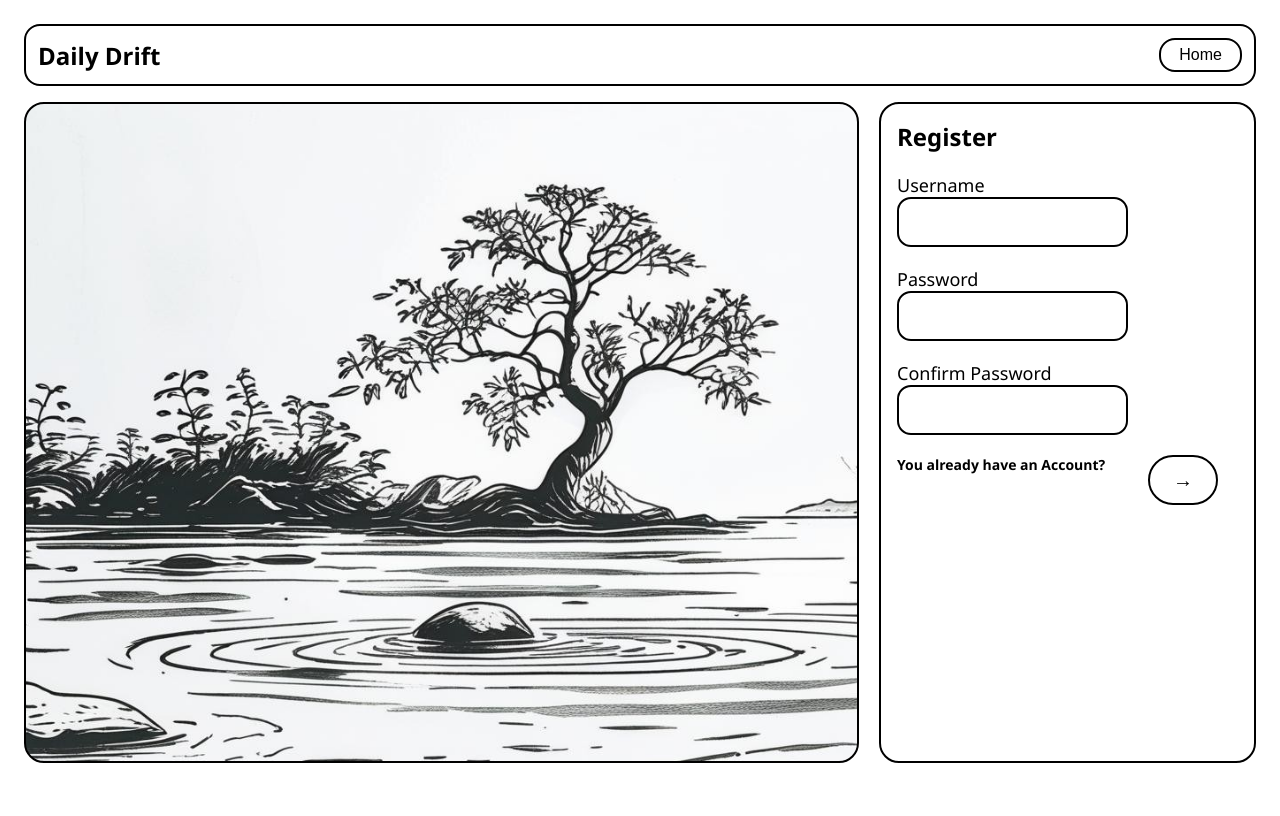
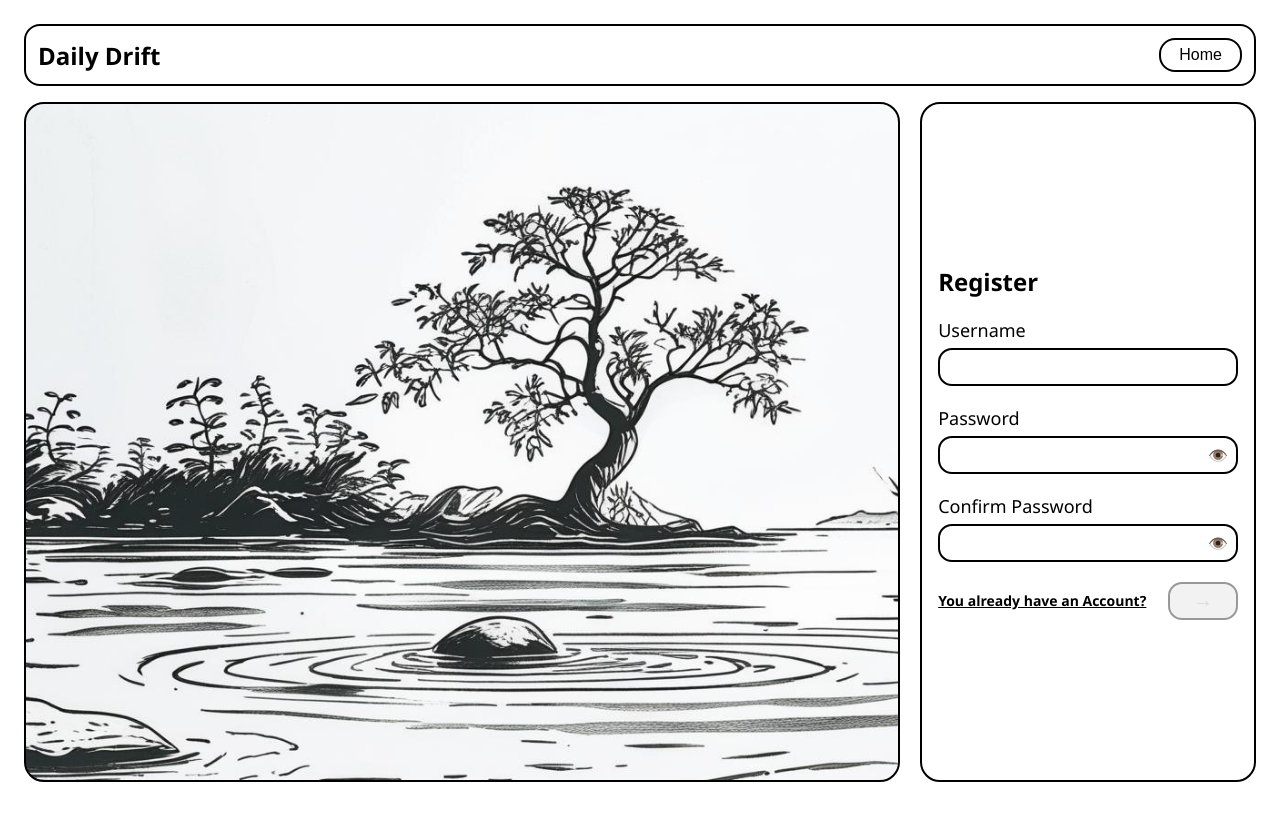
Before and after one commit to DailyDrift/dd-frontend, a React (Vite) app: page /register in a window 1280 px wide. Built offline with nearby package versions, Linux system fonts and the light colour scheme.

Commit message:
beautified login- and register-page + connected register w/ backend

```diff
--- a/src/pages/LoginPage.jsx
+++ b/src/pages/LoginPage.jsx
@@ -20,7 +20,7 @@ export default function LoginPage() {
             await login(username, password);
             navigate("/");
         } catch (err) {
-            setError(err.response?.data?.message ?? "Login fehlgeschlagen");
+            setError("Benutzername oder Passwort ist falsch.");
         } finally {
             setLoading(false);
         }
@@ -30,7 +30,7 @@ export default function LoginPage() {
         <div style={styles.page}>
             <header style={styles.header}>
                 <div style={styles.logo}
-                        onClick={()=> navigate("/")}
+                     onClick={() => navigate("/")}
                 >Daily Drift</div>
                 <button style={styles.registerButton}
                         onClick={() => navigate("/")}
@@ -42,10 +42,10 @@ export default function LoginPage() {
                 <div style={styles.cardLogin}>
                     <form onSubmit={handleSubmit} style={styles.grid2}>
                         <div style={styles.logo2}>Login</div>
-                        <div style={styles.fieldGroup= {
-                                    gridColumn: "1 / 1",
-                                    gridRow: "2 / 2",}}>
+
+                        <div style={{ gridColumn: "1 / 3", gridRow: "2 / 3", display: "flex", flexDirection: "column", gap: "6px" }}>
                             <label style={styles.label}>Username</label>
+                            <div style={{ display: "flex", gap: "10px", alignItems: "center" }}>
                                 <input
                                     type="text"
                                     style={styles.input}
@@ -53,11 +53,13 @@ export default function LoginPage() {
                                     onChange={(e) => setUsername(e.target.value)}
                                     disabled={loading}
                                 />
+                                <div style={{ width: "70px", flexShrink: 0 }} />
                             </div>
-                        <div style={styles.fieldGroup= {
-                                    gridColumn: "1 / 2",
-                                    gridRow: "3 / 3",}}>
+                        </div>
+
+                        <div style={{ gridColumn: "1 / 3", gridRow: "3 / 4", display: "flex", flexDirection: "column", gap: "6px" }}>
                             <label style={styles.label}>Password</label>
+                            <div style={{ display: "flex", gap: "10px", alignItems: "center" }}>
                                 <input
                                     type="password"
                                     style={styles.input}
@@ -65,18 +67,25 @@ export default function LoginPage() {
                                     onChange={(e) => setPassword(e.target.value)}
                                     disabled={loading}
                                 />
+                                <button
+                                    type="submit"
+                                    style={{
+                                        ...styles.submitButton,
+                                        opacity: (loading || !username || !password) ? 0.4 : 1,
+                                        cursor: (loading || !username || !password) ? "not-allowed" : "pointer",
+                                        background: (loading || !username || !password) ? "#e0e0e0" : "#fff",
+                                    }}
+                                    disabled={loading || !username || !password}
+                                >
+                                    {loading ? "..." : "→"}
+                                </button>
+                            </div>
                         </div>
 
                         {error && <p style={styles.error}>{error}</p>}
-                        <button
-                            type="submit"
-                            style={{ ...styles.submitButton, opacity: loading ? 0.5 : 1 }}
-                            disabled={loading}
-                        >
-                            {loading ? "..." : "→"}
-                        </button>
+
                         <div style={styles.logo3}
-                             onClick={()=> navigate("/register")}
+                             onClick={() => navigate("/register")}
                         >You don't have an Account?</div>
                     </form>
                 </div>
@@ -109,17 +118,19 @@ const styles = {
     },
     logo2: {
         gridColumn: "1 / 2",
-        gridRow: "1 / 1",
+        gridRow: "1 / 2",
         fontSize: "24px",
         fontWeight: "600",
         cursor: "pointer",
     },
     logo3: {
-        gridColumn: "1 / 2",
-        gridRow: "4 / 4",
+        gridColumn: "1 / 3",
+        gridRow: "5 / 6",
         fontSize: "14px",
         fontWeight: "600",
         cursor: "pointer",
+        textDecoration: "underline",
+        whitespace: "nowrap",
     },
     registerButton: {
         padding: "6px 18px",
@@ -131,20 +142,20 @@ const styles = {
     },
     grid: {
         display: "grid",
-        gridTemplateColumns: " 1.15fr 3fr",
+        gridTemplateColumns: "1.15fr 3fr",
         gridTemplateRows: "4fr 1fr",
         gap: "20px",
         height: "calc(100vh - 120px)",
     },
     grid2: {
         display: "grid",
-        gridTemplateColumns: " 3fr 1fr 1fr",
-        gridTemplateRows: "0.3fr 0.1fr 0.3fr",
+        gridTemplateColumns: "3fr 1fr 1fr",
+        gridTemplateRows: "0.3fr 0.1fr 0.3fr 0.1fr 0.1fr",
         gap: "20px",
         height: "calc(95vh - 135px)",
     },
     cardImage: {
-        gridColumn: "2 / 2",
+        gridColumn: "2 / 3",
         gridRow: "1 / 2",
         borderRadius: "20px",
         border: "2px solid #000",
@@ -153,14 +164,13 @@ const styles = {
         justifyContent: "center",
         alignItems: "center",
         overflow: "hidden",
-
         backgroundImage: `url(${seaBg})`,
         backgroundSize: "cover",
         backgroundPosition: "center",
         backgroundRepeat: "no-repeat",
     },
     cardLogin: {
-        gridColumn: "1 / 1",
+        gridColumn: "1 / 2",
         gridRow: "1 / 2",
         borderRadius: "20px",
         border: "2px solid #000",
@@ -169,39 +179,38 @@ const styles = {
         justifyContent: "center",
         alignItems: "center",
     },
-    fieldGroup: {
-        display: "flex",
-        flexDirection: "column",
-        gap: "6px",
-    },
     label: {
         fontSize: "18px",
         fontWeight: "500",
     },
     input: {
         height: "38px",
+        boxSizing: "border-box",
         borderRadius: "14px",
         border: "2px solid #000",
         padding: "4px 10px",
         fontSize: "16px",
         outline: "none",
+        flex: 1,
     },
     submitButton: {
-        gridColumn: "2 / 3",
-        gridRow: "4 / 4",
         width: "70px",
-        height: "50px",
-        borderRadius: "50px",
+        height: "38px",
+        borderRadius: "14px",
         border: "2px solid #000",
-        background: "#fff",
-        cursor: "pointer",
         fontSize: "20px",
+        transition: "all 0.2s ease",
+        flexShrink: 0,
     },
     error: {
-        gridColumn: "1 / 3",
-        gridRow: "5 / 5",
-        color: "red",
-        fontSize: "14px",
+        gridColumn: "1 / 2",
+        gridRow: "4 / 5",
+        color: "#c0392b",
+        fontSize: "13px",
+        fontWeight: "500",
+        fontStyle: "italic",
+        letterSpacing: "0.3px",
         margin: 0,
+        whiteSpace: "nowrap",
     },
 };
--- a/src/pages/RegisterPage.jsx
+++ b/src/pages/RegisterPage.jsx
@@ -3,48 +3,48 @@ import { useNavigate } from "react-router-dom";
 import { useAuth } from "../context/AuthContext.jsx";
 import seaBg from "../assets/sea.jpg";
 
-export default function LoginPage() {
-    const [username, setUsername] = useState("");
-    const [password, setPassword] = useState("");
-    const [error, setError]       = useState(null);
-    const [loading, setLoading]   = useState(false);
+export default function RegisterPage() {
+    const [username, setUsername]                   = useState("");
+    const [password, setPassword]                   = useState("");
+    const [confirmPassword, setConfirmPassword]     = useState("");
+    const [error, setError]                         = useState(null);
+    const [loading, setLoading]                     = useState(false);
+    const [showPassword, setShowPassword]           = useState(false);
+    const [showConfirmPassword, setShowConfirmPassword] = useState(false);
 
-    const { login } = useAuth();
-    const navigate  = useNavigate();
+    const { register } = useAuth();
+    const navigate = useNavigate();
 
     const handleSubmit = async (e) => {
         e.preventDefault();
         setError(null);
         setLoading(true);
         try {
-            await login(username, password);
+            await register(username, password);
             navigate("/");
         } catch (err) {
-            setError(err.response?.data?.message ?? "Login fehlgeschlagen");
+            setError(err.message || "Registrierung fehlgeschlagen. Bitte versuche es erneut.");
         } finally {
             setLoading(false);
         }
     };
 
+    const isDisabled = loading || !username || !password || !confirmPassword || password !== confirmPassword;
+
     return (
         <div style={styles.page}>
             <header style={styles.header}>
-                <div style={styles.logo}
-                     onClick={()=> navigate("/")}
-                >Daily Drift</div>
-                <button style={styles.registerButton}
-                        onClick={() => navigate("/")}
-                >Home</button>
+                <div style={styles.logo} onClick={() => navigate("/")}>Daily Drift</div>
+                <button style={styles.registerButton} onClick={() => navigate("/")}>Home</button>
             </header>
 
             <main style={styles.grid}>
                 <div style={styles.cardImage} />
                 <div style={styles.cardRegister}>
-                    <form onSubmit={handleSubmit} style={styles.grid2}>
+                    <form onSubmit={handleSubmit} style={styles.form}>
                         <div style={styles.logo2}>Register</div>
-                        <div style={styles.fieldGroup= {
-                            gridColumn: "1 / 1",
-                            gridRow: "2 / 2",}}>
+
+                        <div style={styles.fieldGroup}>
                             <label style={styles.label}>Username</label>
                             <input
                                 type="text"
@@ -54,42 +54,58 @@ export default function LoginPage() {
                                 disabled={loading}
                             />
                         </div>
-                        <div style={styles.fieldGroup= {
-                            gridColumn: "1 / 2",
-                            gridRow: "3 / 3",}}>
+
+                        <div style={styles.fieldGroup}>
                             <label style={styles.label}>Password</label>
+                            <div style={styles.inputWrapper}>
                                 <input
-                                type="password"
+                                    type={showPassword ? "text" : "password"}
                                     style={styles.input}
                                     value={password}
                                     onChange={(e) => setPassword(e.target.value)}
                                     disabled={loading}
                                 />
+                                <span style={styles.eyeIcon} onClick={() => setShowPassword(!showPassword)}>
+                                    {showPassword ? "🙈" : "👁️"}
+                                </span>
                             </div>
-                        <div style={styles.fieldGroup= {
-                            gridColumn: "1 / 2",
-                            gridRow: "4 / 4",}}>
+                        </div>
+
+                        <div style={styles.fieldGroup}>
                             <label style={styles.label}>Confirm Password</label>
+                            <div style={styles.inputWrapper}>
                                 <input
-                                type="password"
+                                    type={showConfirmPassword ? "text" : "password"}
                                     style={styles.input}
-                                value={password}
-                                onChange={(e) => setPassword(e.target.value)}
+                                    value={confirmPassword}
+                                    onChange={(e) => setConfirmPassword(e.target.value)}
                                     disabled={loading}
                                 />
+                                <span style={styles.eyeIcon} onClick={() => setShowConfirmPassword(!showConfirmPassword)}>
+                                    {showConfirmPassword ? "🙈" : "👁️"}
+                                </span>
+                            </div>
                         </div>
 
                         {error && <p style={styles.error}>{error}</p>}
+
+                        <div style={styles.bottomRow}>
+                            <span style={styles.loginLink} onClick={() => navigate("/login")}>
+                                You already have an Account?
+                            </span>
                             <button
                                 type="submit"
-                            style={{ ...styles.submitButton, opacity: loading ? 0.5 : 1 }}
-                            disabled={loading}
+                                style={{
+                                    ...styles.submitButton,
+                                    opacity: isDisabled ? 0.4 : 1,
+                                    cursor: isDisabled ? "not-allowed" : "pointer",
+                                    background: isDisabled ? "#e0e0e0" : "#fff",
+                                }}
+                                disabled={isDisabled}
                             >
                                 {loading ? "..." : "→"}
                             </button>
-                        <div style={styles.logo3}
-                             onClick={()=> navigate("/login")}
-                        >You already have an Account?</div>
+                        </div>
                     </form>
                 </div>
             </main>
@@ -120,18 +136,8 @@ const styles = {
         cursor: "pointer",
     },
     logo2: {
-        gridColumn: "1 / 2",
-        gridRow: "1 / 1",
         fontSize: "24px",
         fontWeight: "600",
-        cursor: "pointer",
-    },
-    logo3: {
-        gridColumn: "1 / 2",
-        gridRow: "5 / 5",
-        fontSize: "14px",
-        fontWeight: "600",
-        cursor: "pointer",
     },
     registerButton: {
         padding: "6px 18px",
@@ -143,43 +149,31 @@ const styles = {
     },
     grid: {
         display: "grid",
-        gridTemplateColumns: " 3fr 1.15fr ",
-        gridTemplateRows: "4fr 1fr",
+        gridTemplateColumns: "3fr 1.15fr",
         gap: "20px",
         height: "calc(100vh - 120px)",
     },
-    grid2: {
-        display: "grid",
-        gridTemplateColumns: " 3fr 1fr 1fr",
-        gridTemplateRows: "0.1fr 0.1fr 0.1fr 0.1fr",
-        gap: "20px",
-        height: "calc(95vh - 135px)",
-    },
     cardImage: {
-        gridColumn: "1 / 1",
-        gridRow: "1 / 2",
         borderRadius: "20px",
         border: "2px solid #000",
-        padding: "16px",
-        display: "flex",
-        justifyContent: "center",
-        alignItems: "center",
-        overflow: "hidden",
-
         backgroundImage: `url(${seaBg})`,
         backgroundSize: "cover",
         backgroundPosition: "center",
         backgroundRepeat: "no-repeat",
     },
     cardRegister: {
-        gridColumn: "2 / 2",
-        gridRow: "1 / 2",
         borderRadius: "20px",
         border: "2px solid #000",
-        padding: "16px",
+        padding: "24px 16px",
         display: "flex",
+        alignItems: "center",
         justifyContent: "center",
-        alignItems: "center",
+    },
+    form: {
+        display: "flex",
+        flexDirection: "column",
+        gap: "20px",
+        width: "100%",
     },
     fieldGroup: {
         display: "flex",
@@ -190,30 +184,54 @@ const styles = {
         fontSize: "18px",
         fontWeight: "500",
     },
+    inputWrapper: {
+        position: "relative",
+        display: "flex",
+        alignItems: "center",
+    },
+    eyeIcon: {
+        position: "absolute",
+        right: "10px",
+        cursor: "pointer",
+        fontSize: "16px",
+        userSelect: "none",
+    },
     input: {
         height: "38px",
         borderRadius: "14px",
         border: "2px solid #000",
-        padding: "4px 10px",
+        padding: "4px 36px 4px 10px",
         fontSize: "16px",
         outline: "none",
+        width: "100%",
+        boxSizing: "border-box",
+    },
+    bottomRow: {
+        display: "flex",
+        justifyContent: "space-between",
+        alignItems: "center",
+    },
+    loginLink: {
+        fontSize: "14px",
+        fontWeight: "600",
+        cursor: "pointer",
+        textDecoration: "underline",
     },
     submitButton: {
-        gridColumn: "2 / 3",
-        gridRow: "5 / 5",
         width: "70px",
-        height: "50px",
-        borderRadius: "50px",
+        height: "38px",
+        borderRadius: "14px",
         border: "2px solid #000",
-        background: "#fff",
-        cursor: "pointer",
         fontSize: "20px",
+        transition: "all 0.2s ease",
+        flexShrink: 0,
     },
     error: {
-        gridColumn: "1 / 3",
-        gridRow: "6 / 6",
-        color: "red",
-        fontSize: "14px",
+        color: "#c0392b",
+        fontSize: "13px",
+        fontWeight: "500",
+        fontStyle: "italic",
+        letterSpacing: "0.3px",
         margin: 0,
     },
 };
```
Also changed, not shown: src/api/AuthApi.js (+14 -0 lines), src/context/AuthContext.jsx (+9 -2 lines), 1 other file (tests, documents, lock files or other folders). Lines whose indentation alone changed are shown as unchanged.
